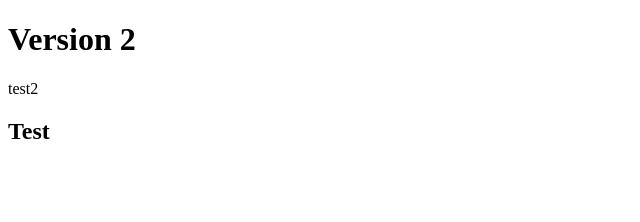
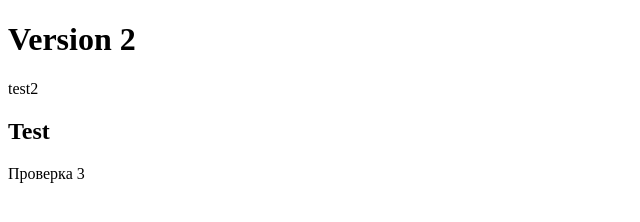
Before and after one commit to DevSeagulls/testrepo, a plain HTML site: page index.html in a window 1280 px wide. Shown: the full height of the page, 0-640 px from the left. Drawn offline with Linux system fonts and the light colour scheme.

Commit message:
Update index.html

```diff
--- a/index.html
+++ b/index.html
@@ -10,5 +10,7 @@
   <h1>Version 2</h1>
   <span>test2</span>
   <h2>Test</h2>
+
+  <div>Проверка 3</div>
 </body>
 </html>
```
